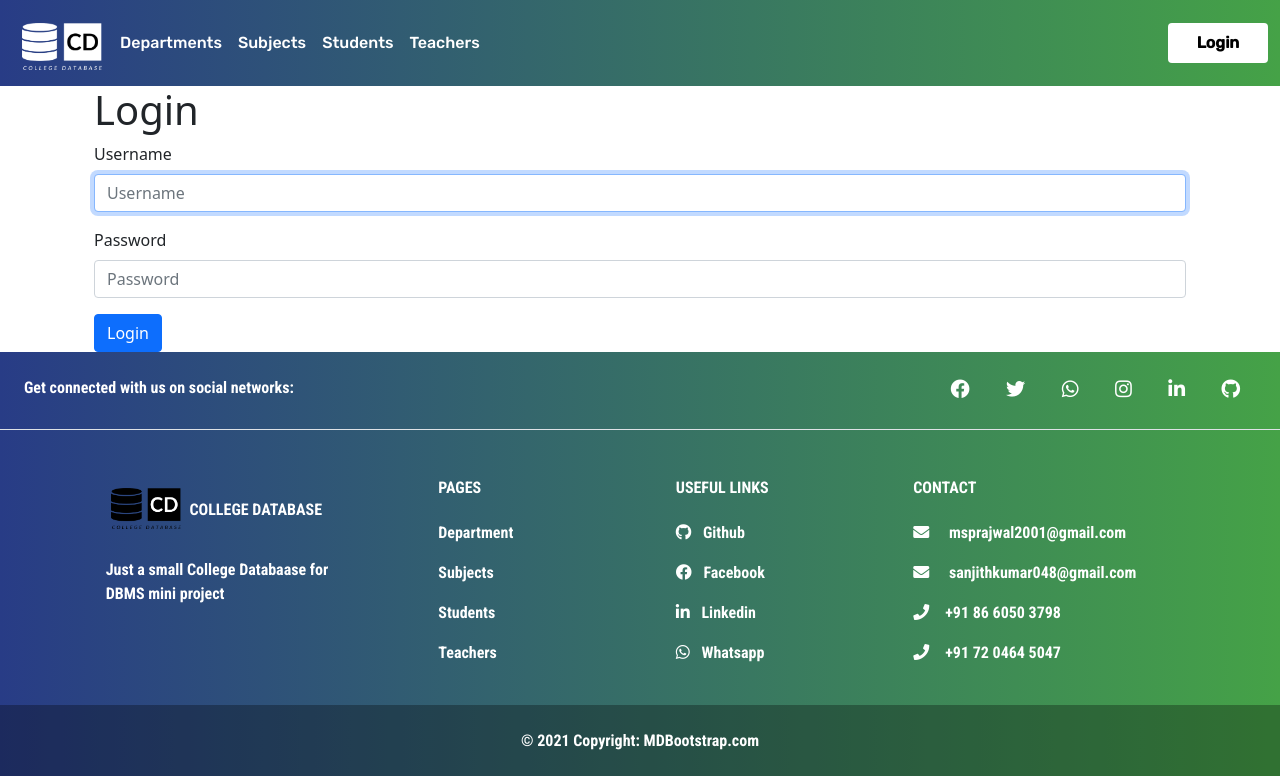
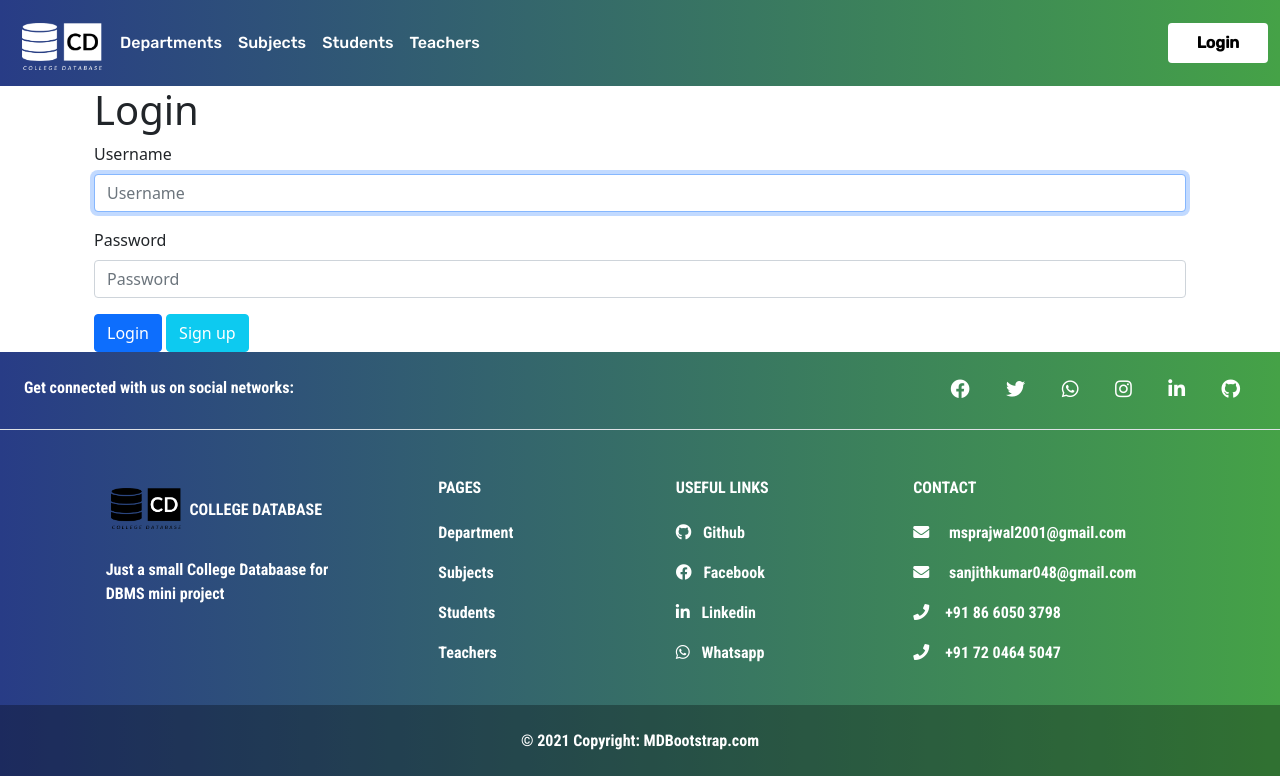
Before and after one commit to thesanjithkumar/DBMS-MINI-PROJECT-DJANGO-FULL-STACK, a Django app: page /user/login/ in a window 1280 px wide. Shown: the top 776 px of the page. Run offline with Django 4.2, Linux system fonts and the light colour scheme; some libraries are stand-ins or nearby versions.

Commit message:
Update login.html

```diff
--- a/user/templates/user/login.html
+++ b/user/templates/user/login.html
@@ -11,6 +11,7 @@
     {% bootstrap_form form %}
     {% buttons %}
       <button type="submit" class="btn btn-primary">Login</button>
+      <a href="{% url 'user:signup' %}" class="btn btn-info" style="color:white;">Sign up</a>
     {% endbuttons %}
   </form>
 </div>
```
